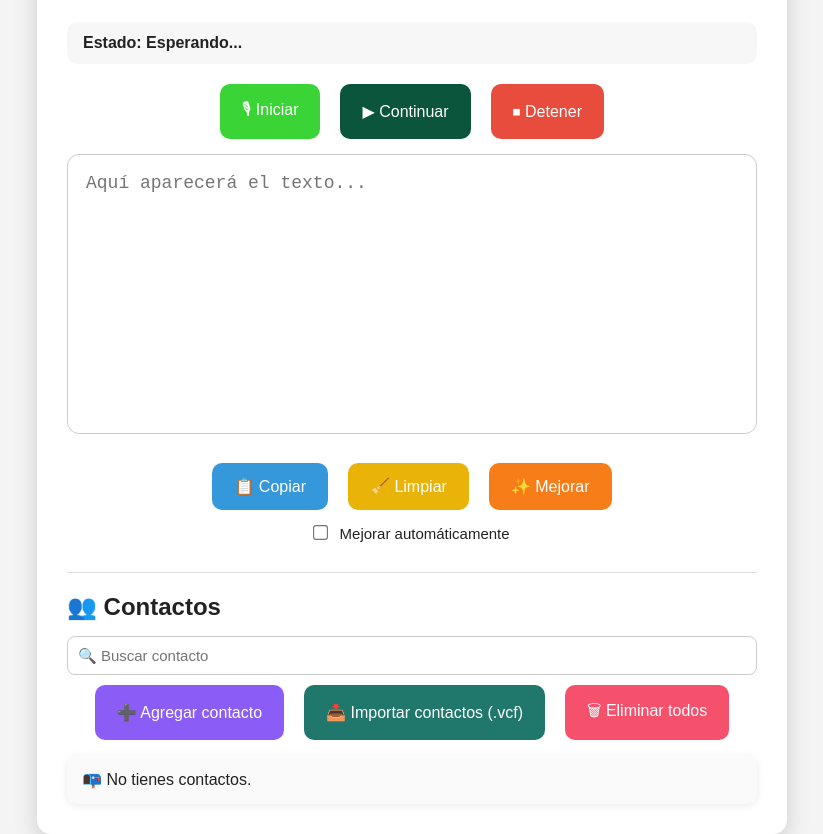
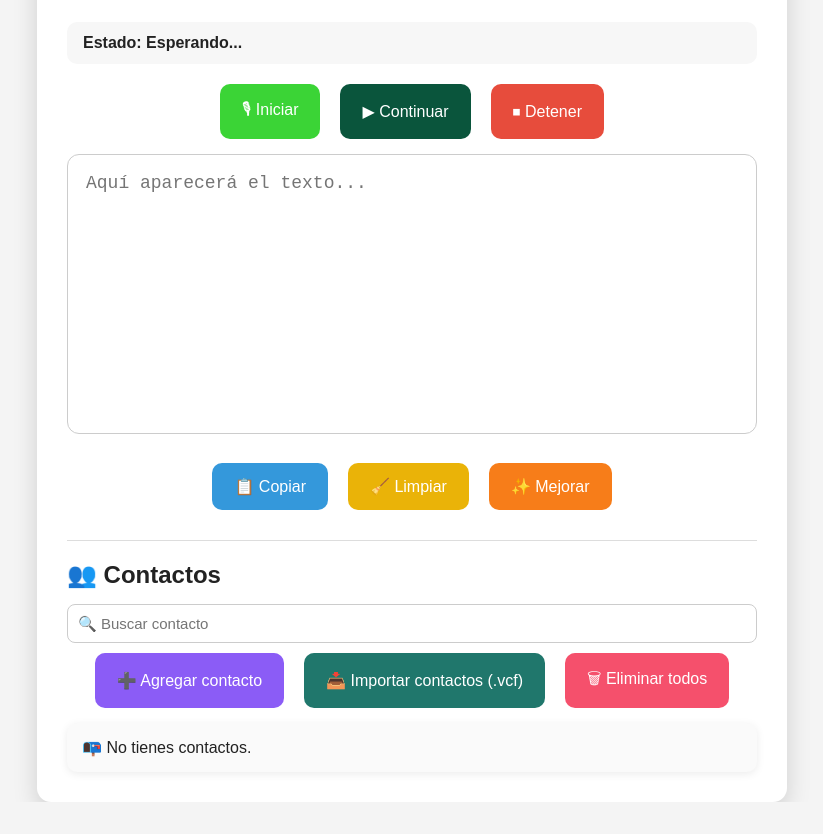
Before and after one commit to g1u12190/voice2text-ai, a plain HTML site: page index.html in a window 1280 px wide. Shown: the part 109-943 px from the top of the page, without its empty margins (228-1051 px from the left). After the commit the page ends 911 px from the top, so only its background shows below. Drawn offline with Linux system fonts and the light colour scheme; no server answers.

Commit message:
Update index.html

```diff
--- a/index.html
+++ b/index.html
@@ -114,7 +114,7 @@
 
     </div>
 
-    <div class="autoImprove">
+    <!--div class="autoImprove">
 
         <label>
 
@@ -127,7 +127,7 @@
 
         </label>
 
-    </div>
+</div-->
 
     <!-- ========================================= -->
 <!--====================================================-->
```
